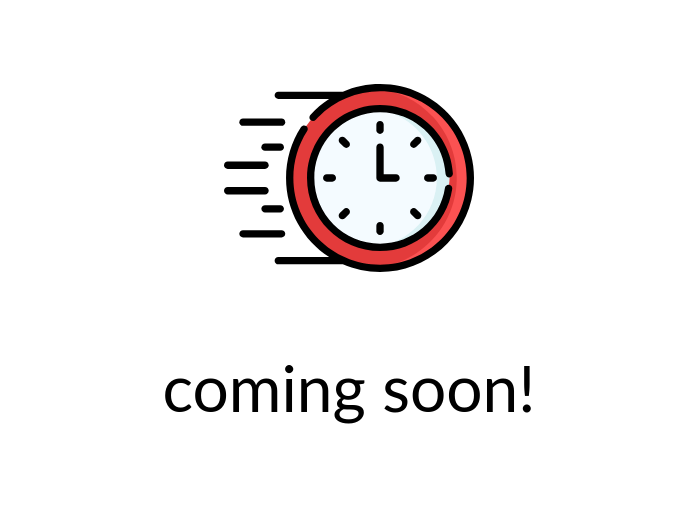
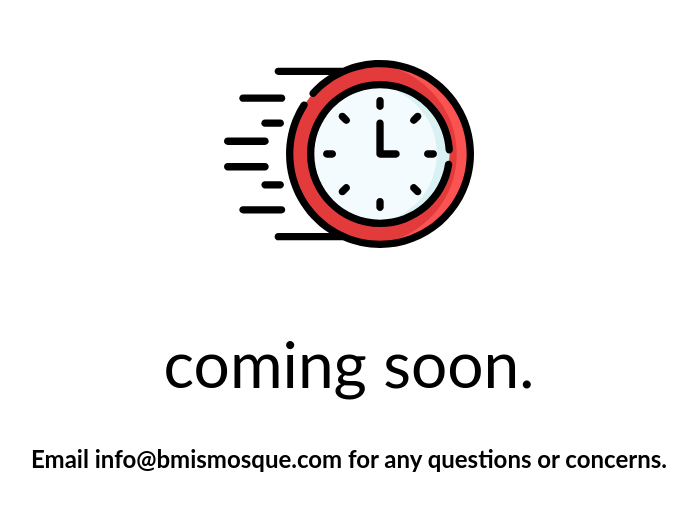
Before and after one commit to mu3106/BMISweb, a plain HTML site: page index.html in a window 1280 px wide. Shown: the part 139-650 px from the top of the page, without its empty margins (291-988 px from the left). Drawn offline with Linux system fonts and the light colour scheme.

Commit message:
Update index.html
Text updates

```diff
--- a/index.html
+++ b/index.html
@@ -3,7 +3,7 @@
 <head>
     <meta charset="UTF-8">
     <meta name="viewport" content="width=device-width, initial-scale=1.0">
-    <title>Coming soon!</title>
+    <title>Coming soon</title>
     <style>
         html,
         body {
@@ -67,6 +67,7 @@
             </g>
         </g>
     </svg>
-    <h1>Coming soon!</h1>
+    <h1>Coming soon.</h1>
+    <h2>Email info@bmismosque.com for any questions or concerns.</h2>
 </body>
 </html>
```
